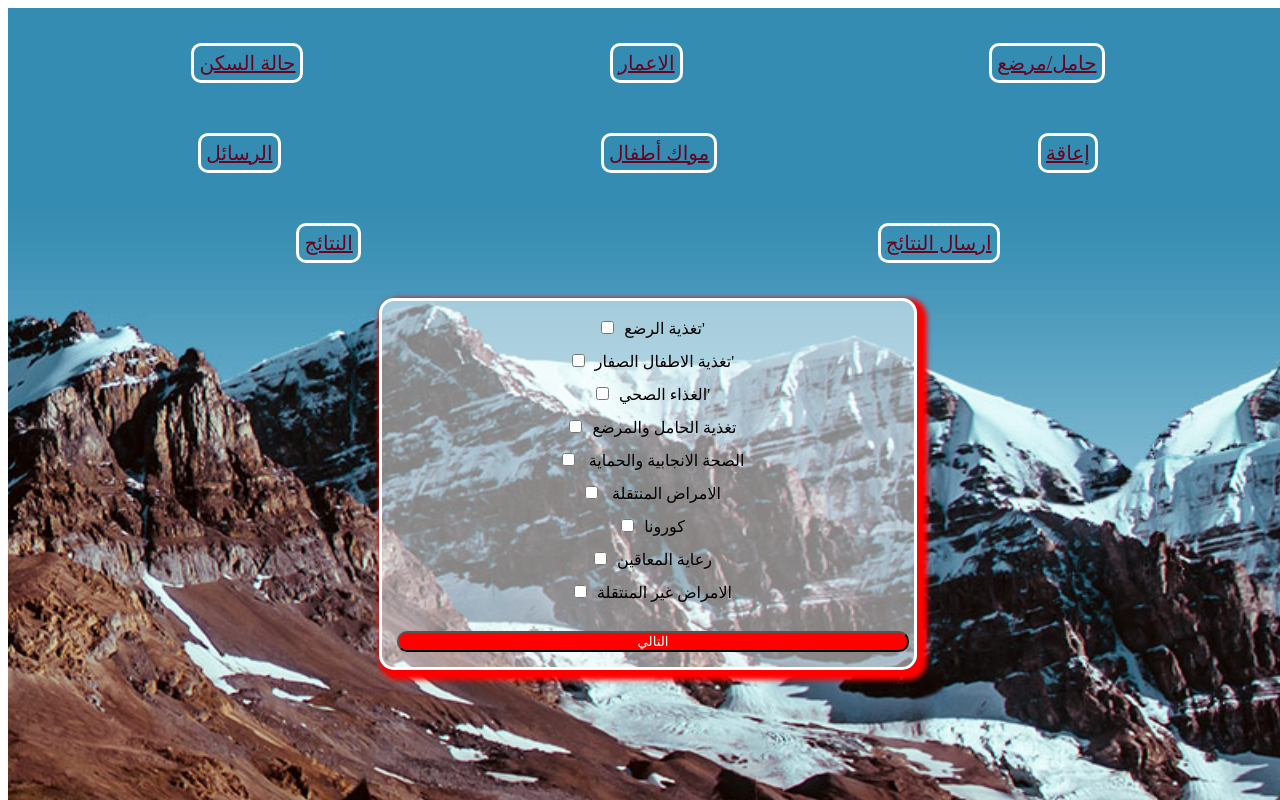
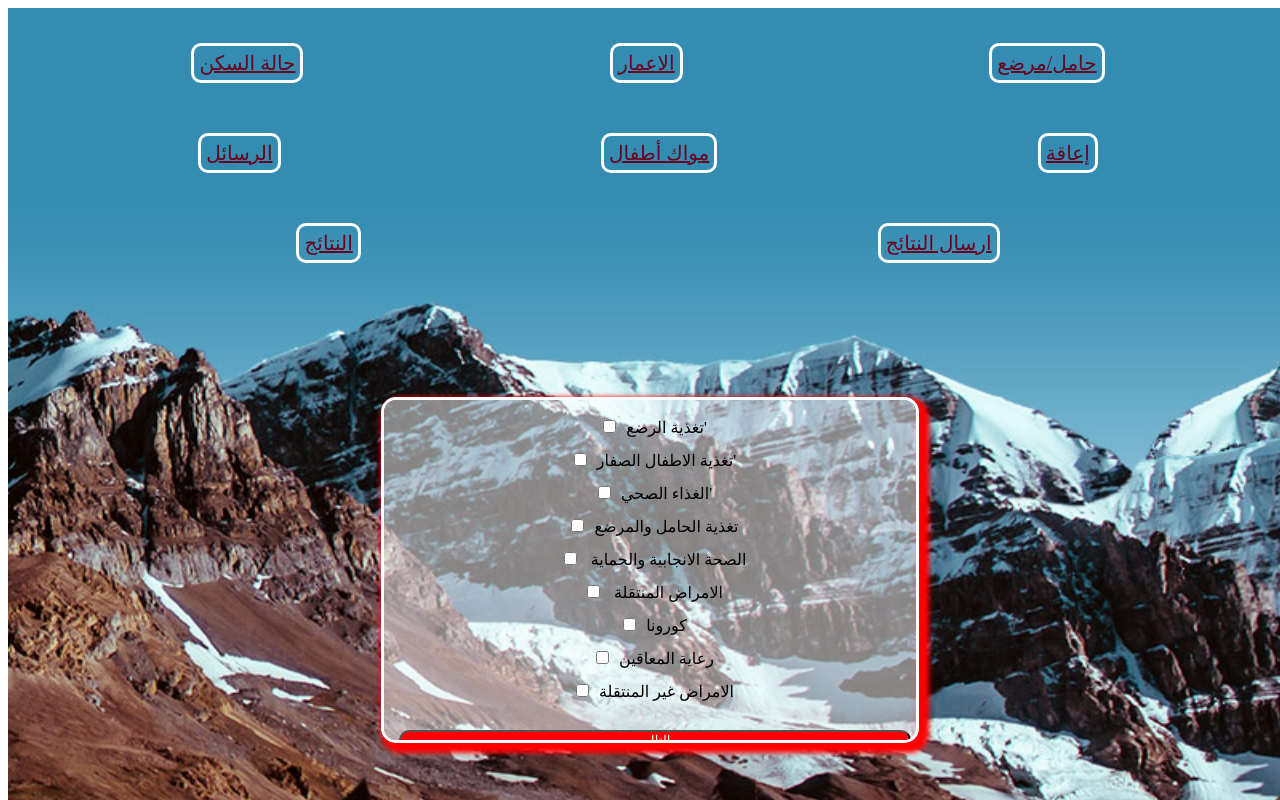
Before and after one commit to najmabboud/Statistical-application, a Flask app: page /messages in a window 1280 px wide. Run offline with Flask 3, Linux system fonts and the light colour scheme.

Commit message:
Update main.css

```diff
--- a/static/css/main.css
+++ b/static/css/main.css
@@ -50,7 +50,11 @@ body {
 }
 
 .messages-div{
-    float: center;
+    position: fixed;
+    top: 70%;
+    left: 50%;
+    transform: translate(-50%,-50%);
+
     top: 70%;
     left: 50%;
     width: 40%;
```
